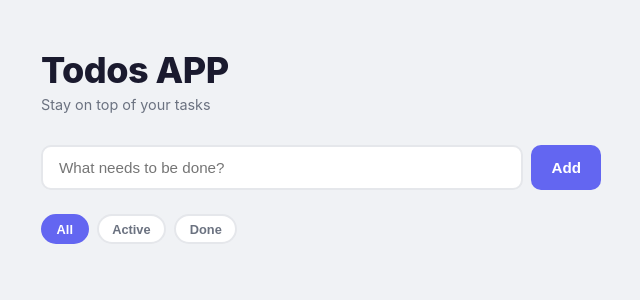
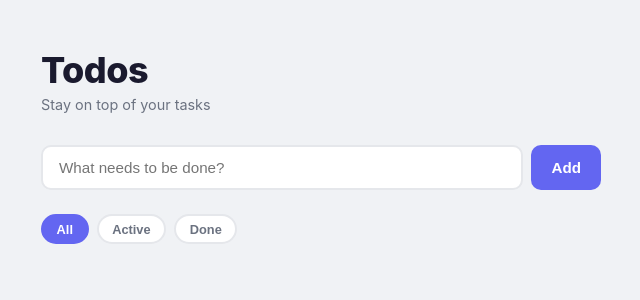
Before and after one commit to nivitzhaky/cicd, a FastAPI app: page / in a window 1280 px wide. Shown: the top 300 px of the page, without its empty margins (319-959 px from the left). Run offline with FastAPI, Linux system fonts and the light colour scheme; data that the repository does not hold is empty.

Commit message:
change H1 title

```diff
--- a/app/templates/index.html
+++ b/app/templates/index.html
@@ -235,7 +235,7 @@
 </head>
 <body>
   <div class="container">
-    <h1>Todos APP</h1>
+    <h1>Todos</h1>
     <p class="subtitle">Stay on top of your tasks</p>
 
     <form class="add-form" id="addForm">
```
Also changed, not shown: README.md.
